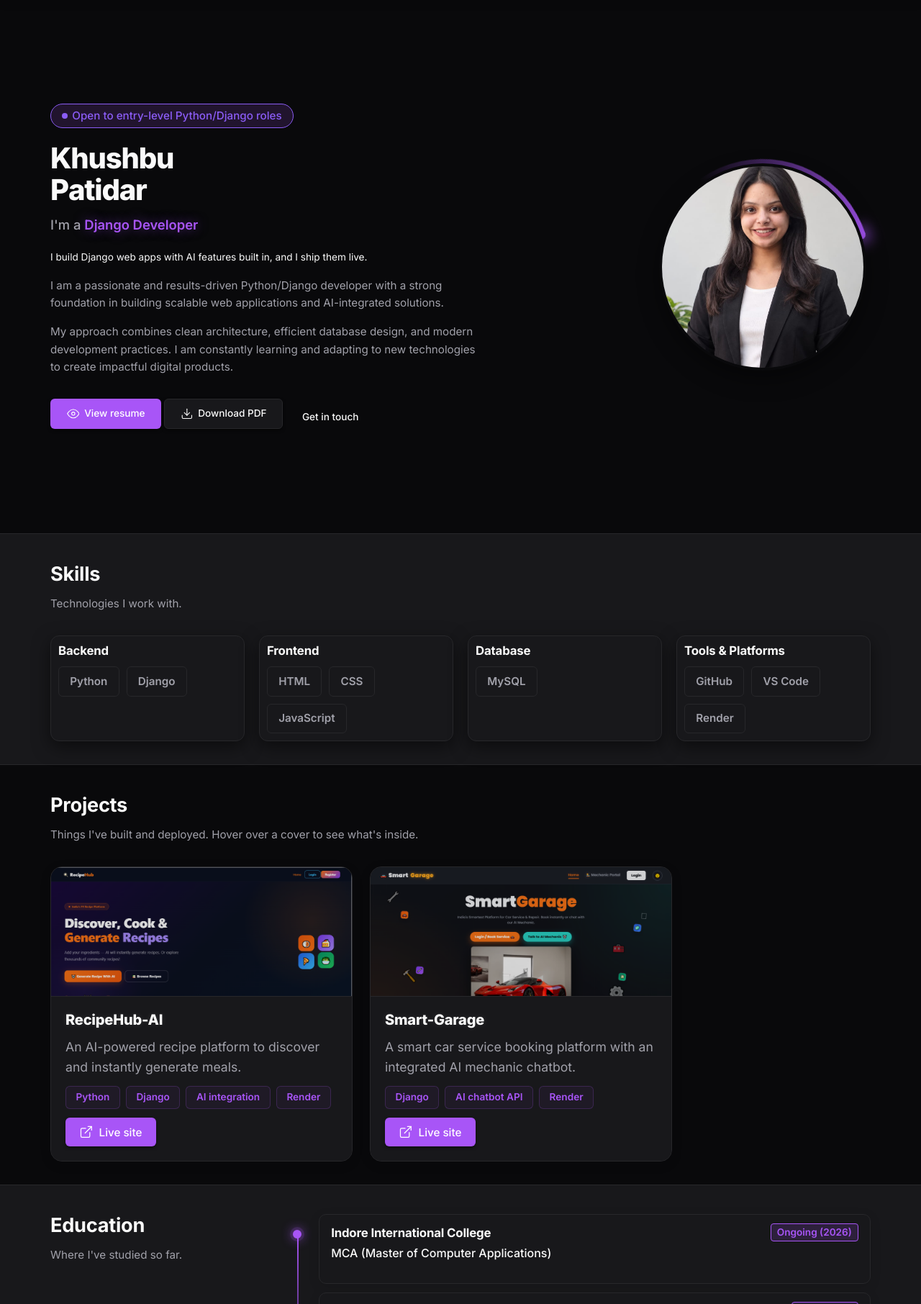
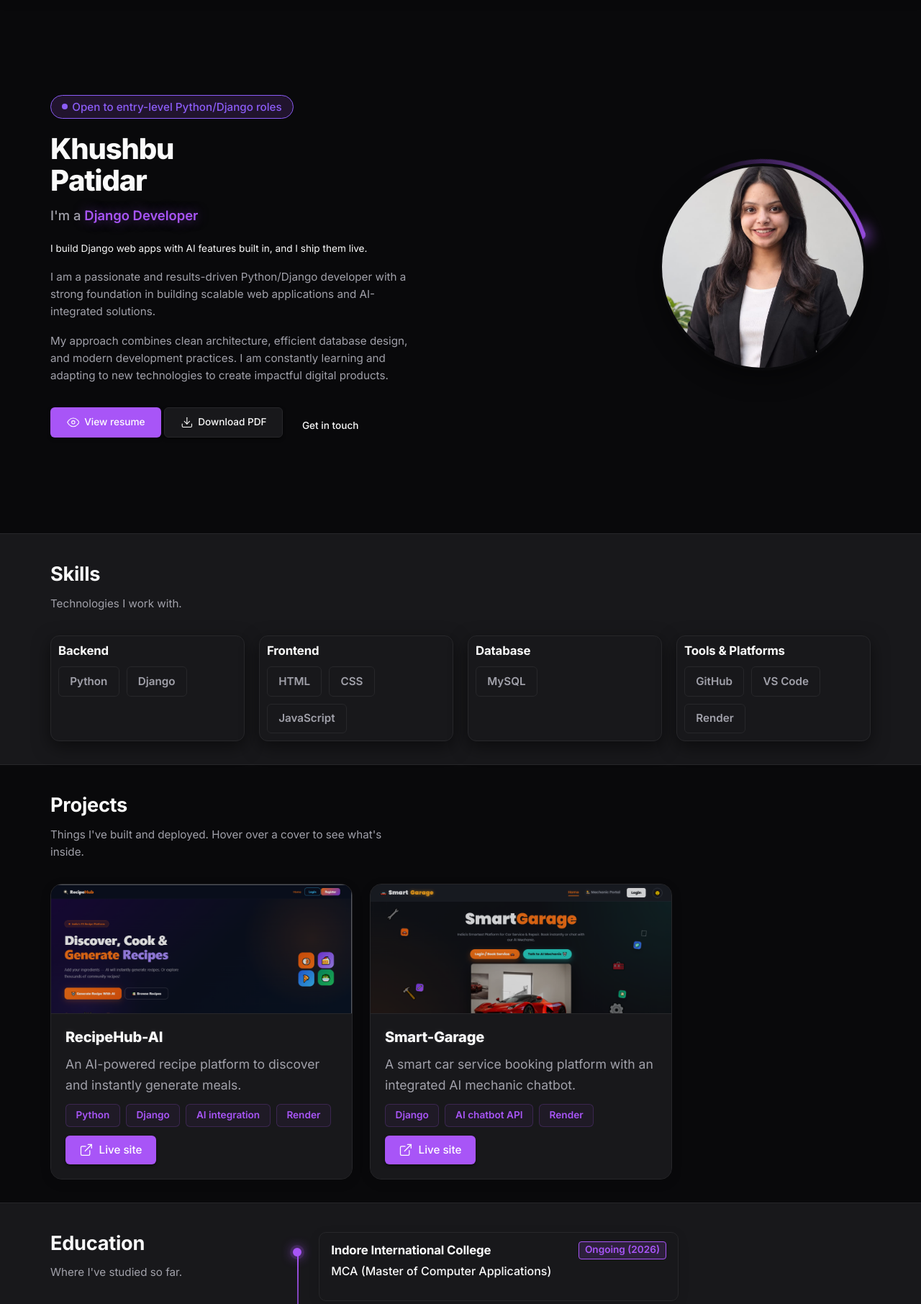
Before and after one commit to khushii-patidar/khushbu-portfolio, a Django app: page / in a window 1280 px wide. Shown: the part 59-1871 px from the top of the page at 72% size. Run offline with Django 4.2, Linux system fonts and the light colour scheme; data comes from the database, SQL or seed files in the repository; data that the repository does not hold is empty.

Commit message:
Restrict education card width

```diff
--- a/portfolio/static/css/style.css
+++ b/portfolio/static/css/style.css
@@ -196,7 +196,7 @@ button { cursor: pointer; }
 /* ---------- Sections ---------- */
 .section { padding: 40px 0 32px; }
 .section--tint { background: var(--bg-tint); border-block: 1px solid var(--line); }
-.section__head { margin-bottom: 32px; max-width: 600px; }
+.section__head { margin-bottom: 32px; max-width: 500px; }
 .section__title { font-size: 1.7rem; font-weight: 700; margin-bottom: 12px; }
 .section__lead { color: var(--muted); font-size: 0.95rem; line-height: 1.6; }
 
@@ -228,7 +228,7 @@ button { cursor: pointer; }
 .typed { color: var(--primary); font-weight: 600; text-shadow: 0 0 16px rgba(168,85,247,0.5); }
 .caret { display: inline-block; width: 2px; height: 1em; margin-left: 2px; background: var(--primary); vertical-align: -0.1em; animation: blink 1s steps(2) infinite; }
 @keyframes blink { 50% { opacity: 0; } }
-.hero__about { color: var(--muted); font-size: 0.95rem; line-height: 1.6; margin-bottom: 32px; max-width: 600px; }
+.hero__about { color: var(--muted); font-size: 0.95rem; line-height: 1.6; margin-bottom: 32px; max-width: 500px; }
 .hero__about p:last-child { margin-bottom: 0; }
 
 /* Portrait */
@@ -375,6 +375,7 @@ button { cursor: pointer; }
   background: var(--surface); border: 1px solid var(--line); border-radius: 10px;
   padding: 12px 16px; box-shadow: 0 4px 16px rgba(0,0,0,0.1);
   transition: all 0.3s ease; position: relative; overflow: hidden;
+  max-width: 500px;
 }
 .timeline__item:hover .timeline__card { border-color: rgba(168, 85, 247, 0.5); box-shadow: 0 8px 24px rgba(0,0,0,0.25); transform: translateX(6px); }
 
--- a/portfolio/templates/portfolio/index.html
+++ b/portfolio/templates/portfolio/index.html
@@ -23,7 +23,7 @@
       } catch (e) {}
     })();
   </script>
-  <link rel="stylesheet" href="{% static 'css/style.css' %}?v=2.5">
+  <link rel="stylesheet" href="{% static 'css/style.css' %}?v=2.6">
 </head>
 <body>
 
```
